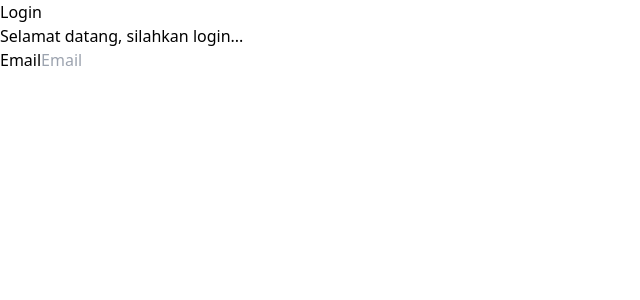
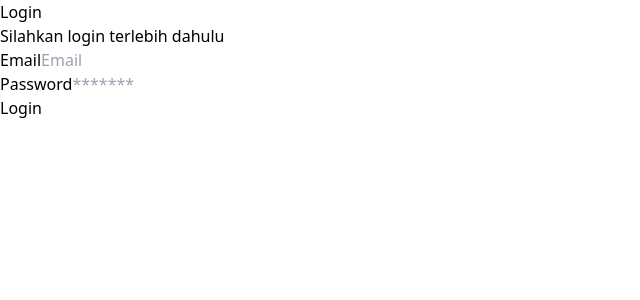
Before and after one commit to aldeny/Belajar-ReactJS-Atomic-Desain-Patern, a React (Vite) app: page / in a window 1280 px wide. Shown: the top 300 px of the page, without its empty margins (0-640 px from the left). Built offline with nearby package versions, Linux system fonts and the light colour scheme; the HTML template or start-up script is replaced by a standard one.

Commit message:
learn: Atomic Design (Login dan Register)

```diff
--- a/src/App.jsx
+++ b/src/App.jsx
@@ -1,33 +1,12 @@
 import React from "react";
-import Button from "./components/Elements/Button";
+import LoginPage from "./pages/login";
+import RegisterPage from "./pages/register";
 
 function App() {
   return (
     <div className="flex justify-center min-h-screen items-center">
-      <div className="w-full max-w-xs">
-        <h1 className="text-xl mb-2 font-bold text-blue-600">Login</h1>
-        <p className="text-sm mb-8 text-slate-600 font-medium tracking-wide">
-          Selamat datang, silahkan login...
-        </p>
-        <form action="">
-          <div className="mb-6">
-            <label
-              htmlFor="email"
-              className="block mb-2 font-bold text-base text-slate-700"
-            >
-              Email
-            </label>
-            <input
-              type="text"
-              className="text-sm border border-slate-300 rounded font-medium w-full focus:outline-none focus:border-sky-500 focus:ring-1 focus:ring-sky-500
-              disabled:bg-slate-50 disabled:text-slate-500 disabled:border-slate-200 disabled:shadow-none
-              invalid:border-pink-500 invalid:text-pink-600
-              focus:invalid:border-pink-500 focus:invalid:ring-pink-500 p-2 text-slate-700 placeholder:opacity-50"
-              placeholder="Email"
-            />
-          </div>
-        </form>
-      </div>
+      <LoginPage />
+      {/* <RegisterPage /> */}
     </div>
   );
 }
--- a/src/components/Elements/Button/index.jsx
+++ b/src/components/Elements/Button/index.jsx
@@ -2,12 +2,14 @@
 // props di defenisikan sebagain variabel pada function tersebut
 // props juga bisa kita pecah dengan cara distructer guna ingin
 const Button = (props) => {
-    const {children = "...", variant = "bg-black"} = props;
-    return (
-      <button className={`h-10 px-6 font-semibold rounded-md text-white ${variant}`}>
-        {children}
-      </button>
-    )
-  }
+  const { children, classAdd } = props;
+  return (
+    <button
+      className={`h-10 px-6 font-semibold rounded-md text-white ${classAdd}`}
+    >
+      {children}
+    </button>
+  );
+};
 
-  export default Button
+export default Button;
--- a/src/components/Elements/Input/Input.jsx
+++ b/src/components/Elements/Input/Input.jsx
@@ -0,0 +1,16 @@
+const Input = (props) => {
+  const { type, placeholder, name } = props;
+  return (
+    <input
+      type={type}
+      name={name}
+      className="text-sm border border-slate-300 rounded font-medium w-full focus:outline-none focus:border-sky-500 focus:ring-1 focus:ring-sky-500
+              disabled:bg-slate-50 disabled:text-slate-500 disabled:border-slate-200 disabled:shadow-none
+              invalid:border-pink-500 invalid:text-pink-600
+              focus:invalid:border-pink-500 focus:invalid:ring-pink-500 p-2 text-slate-700 placeholder:opacity-50"
+      placeholder={placeholder}
+    />
+  );
+};
+
+export default Input;
--- a/src/components/Elements/Input/Label.jsx
+++ b/src/components/Elements/Input/Label.jsx
@@ -0,0 +1,14 @@
+const Label = (props) => {
+  const { children, htmlFor } = props;
+
+  return (
+    <label
+      htmlFor={htmlFor}
+      className="block mb-2 font-bold text-base text-slate-700"
+    >
+      {children}
+    </label>
+  );
+};
+
+export default Label;
--- a/src/components/Elements/Input/index.jsx
+++ b/src/components/Elements/Input/index.jsx
@@ -0,0 +1,14 @@
+import Input from "./Input";
+import Label from "./Label";
+
+const InputForm = (props) => {
+  const { label, name, type, placeholder } = props;
+  return (
+    <div className="mb-6">
+      <Label htmlFor={name}>{label}</Label>
+      <Input type={type} name={name} placeholder={placeholder} />
+    </div>
+  );
+};
+
+export default InputForm;
--- /dev/null
+++ b/src/components/Fragments/FormLogin.jsx
@@ -0,0 +1,24 @@
+import Button from "../Elements/Button";
+import InputForm from "../Elements/Input";
+
+const FormLogin = () => {
+  return (
+    <form action="">
+      <InputForm
+        label="Email"
+        name="username"
+        type="text"
+        placeholder="Email"
+      />
+      <InputForm
+        label="Password"
+        name="password"
+        type="password"
+        placeholder="*******"
+      />
+      <Button classAdd="bg-blue-500 hover:bg-blue-600">Login</Button>
+    </form>
+  );
+};
+
+export default FormLogin;
--- /dev/null
+++ b/src/components/Fragments/FormRegister.jsx
@@ -0,0 +1,30 @@
+import Button from "../Elements/Button";
+import InputForm from "../Elements/Input";
+
+const FormRegister = () => {
+  return (
+    <form action="">
+      <InputForm
+        label="Fullname"
+        name="fullname"
+        type="text"
+        placeholder="Insert your fullname"
+      />
+      <InputForm
+        label="Email"
+        name="username"
+        type="text"
+        placeholder="Email"
+      />
+      <InputForm
+        label="Password"
+        name="password"
+        type="password"
+        placeholder="*******"
+      />
+      <Button classAdd="bg-blue-500 hover:bg-blue-600">Register</Button>
+    </form>
+  );
+};
+
+export default FormRegister;
--- /dev/null
+++ b/src/components/Layouts/AuthLayouts.jsx
@@ -0,0 +1,14 @@
+const AuthLayouts = (props) => {
+  const { title, children, describe } = props;
+  return (
+    <div className="w-full max-w-xs">
+      <h1 className="text-xl mb-2 font-bold text-blue-600">{title}</h1>
+      <p className="text-sm mb-8 text-slate-600 font-medium tracking-wide">
+        {describe}
+      </p>
+      {children}
+    </div>
+  );
+};
+
+export default AuthLayouts;
--- /dev/null
+++ b/src/pages/login.jsx
@@ -0,0 +1,12 @@
+import FormLogin from "../components/Fragments/FormLogin";
+import AuthLayouts from "../components/Layouts/AuthLayouts";
+
+const LoginPage = () => {
+  return (
+    <AuthLayouts title="Login" describe="Silahkan login terlebih dahulu">
+      <FormLogin />
+    </AuthLayouts>
+  );
+};
+
+export default LoginPage;
--- /dev/null
+++ b/src/pages/register.jsx
@@ -0,0 +1,12 @@
+import FormRegister from "../components/Fragments/FormRegister";
+import AuthLayouts from "../components/Layouts/AuthLayouts";
+
+const RegisterPage = () => {
+  return (
+    <AuthLayouts title="Register" describe="Silahkan register terlebih dahulu">
+      <FormRegister />
+    </AuthLayouts>
+  );
+};
+
+export default RegisterPage;
```
